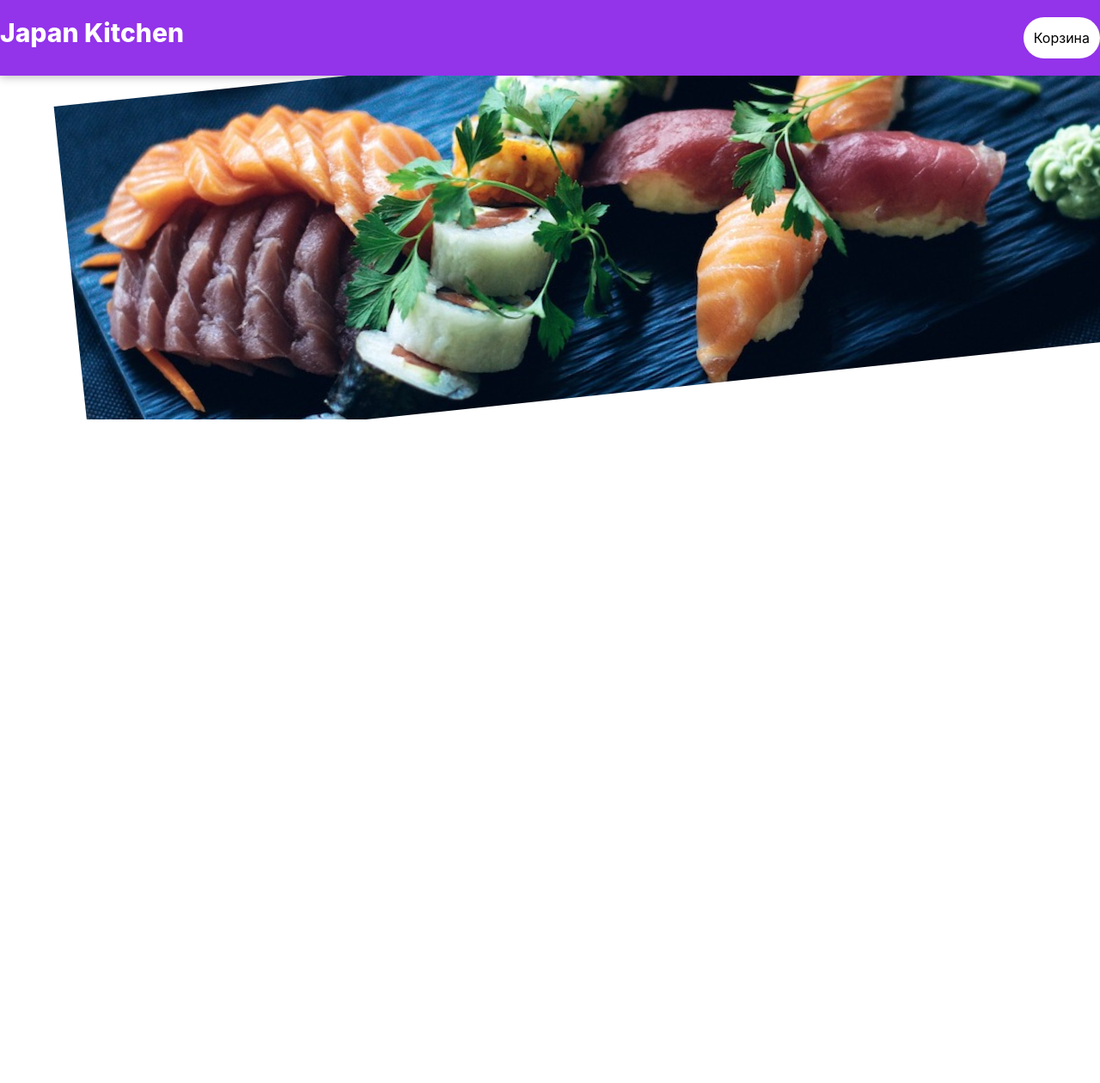
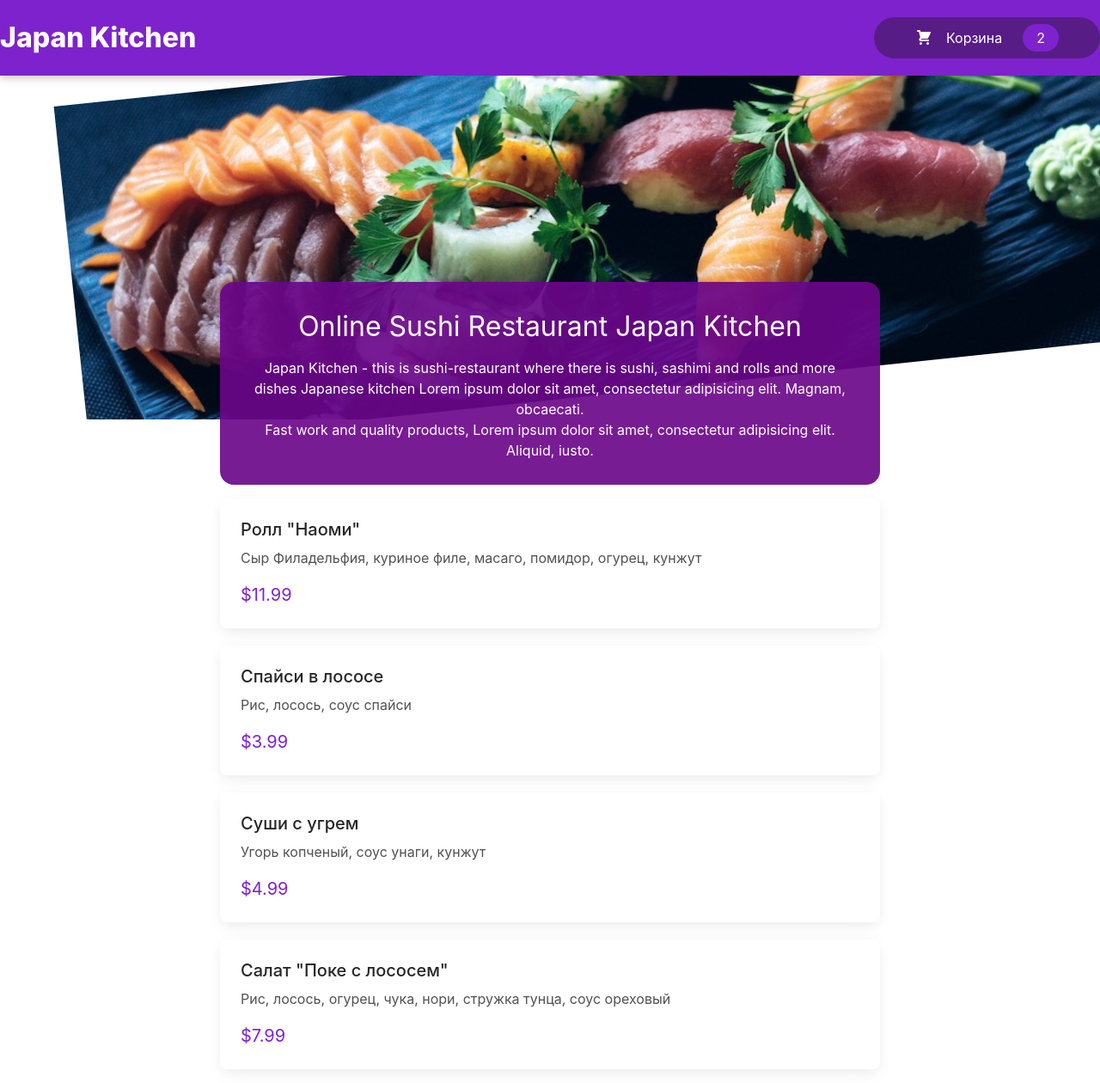
Before and after one commit to IvanWake/japan_kitchen, a React (Create React App) app: page / in a window 1280 px wide. Shown: the whole page at 86% size. Before the commit the page ends 800 px from the top, so only its background shows below. Built offline with nearby package versions, Linux system fonts and the light colour scheme; the HTML template or start-up script is replaced by a standard one.

Commit message:
Display Meals

```diff
--- a/src/App.js
+++ b/src/App.js
@@ -1,10 +1,12 @@
 import React, { Fragment } from 'react';
 import Header from "./components/Layout/Header";
+import Meals from "./components/Meals/Meals";
 
 const App = () => {
   return (
       <Fragment>
-        <Header />
+          <Header />
+          <Meals />
       </Fragment>
   );
 }
--- /dev/null
+++ b/src/components/Cart/CartIcon.js
@@ -0,0 +1,13 @@
+const CartIcon = () => {
+    return (
+        <svg
+            xmlns="http://www.w3.org/2000/svg"
+            viewBox="0 0 20 20"
+            fill="currentColor"
+        >
+            <path d="M3 1a1 1 0 000 2h1.22l.305 1.222a.997.997 0 00.01.042l1.358 5.43-.893.892C3.74 11.846 4.632 14 6.414 14H15a1 1 0 000-2H6.414l1-1H14a1 1 0 00.894-.553l3-6A1 1 0 0017 3H6.28l-.31-1.243A1 1 0 005 1H3zM16 16.5a1.5 1.5 0 11-3 0 1.5 1.5 0 013 0zM6.5 18a1.5 1.5 0 100-3 1.5 1.5 0 000 3z" />
+        </svg>
+    );
+}
+
+export default CartIcon;
--- a/src/components/Layout/Header.js
+++ b/src/components/Layout/Header.js
@@ -1,18 +1,17 @@
 import React, { Fragment } from 'react';
 import headerImg from '../../assets/img/sushi.jpg';
+import HeaderCartButton from "./HeaderCatdButton";
 
 const Header = (props) => {
     return (
         <Fragment>
-            <header className="flex justify-between py-5 bg-purple-600 shadow-3xl">
+            <header className="flex justify-between py-5 bg-purple-700 shadow-3xl">
                 <div className="container mx-auto">
                     <div className="flex justify-between">
                         <h1 className="text-center text-white text-3xl font-extrabold">Japan Kitchen</h1>
-                        <button className="text-black bg-white rounded-full p-3" type="button">Корзина</button>
+                        <HeaderCartButton />
                     </div>
-
                 </div>
-
             </header>
             <div className="flex justify-center overflow-hidden w-full h-[25rem] z-0">
                 <img className="-rotate-6 -translate-y-8 translate-x-20 object-cover w-[120%] h-full" src={headerImg} alt='суши шапка' />
--- /dev/null
+++ b/src/components/Layout/HeaderCatdButton.js
@@ -0,0 +1,15 @@
+import CartIcon from "../Cart/CartIcon";
+
+const HeaderCartButton = (props) => {
+    return (
+        <button className="text-white bg-purple-900 rounded-full py-2 px-12 flex justify-around items-center" type="button">
+            <span className="w-5 h-6 mr-4 mt-1">
+                <CartIcon />
+            </span>
+            <span>Корзина</span>
+            <span className="bg-purple-700 py-1 px-4 rounded-full ml-6">2</span>
+        </button>
+    );
+}
+
+export default HeaderCartButton;
--- /dev/null
+++ b/src/components/Meals/Meal.js
@@ -0,0 +1,26 @@
+
+const Meal = (props) => {
+
+    let formattedPrice = `$${props.price.toFixed(2)}`;
+
+    return (
+        <div
+            className="block rounded-lg bg-white p-6
+            shadow-[0_2px_15px_-3px_rgba(0,0,0,0.07),0_10px_20px_-2px_rgba(0,0,0,0.04)]
+            dark:bg-neutral-700"
+            key={props.key}>
+            <h5 className="mb-2 text-xl font-medium
+            leading-tight text-neutral-800
+            dark:text-neutral-50">
+                {props.name}
+            </h5>
+            <p className="mb-4 text-base
+            text-neutral-600
+            dark:text-neutral-200">
+                {props.desc}
+            </p>
+            <span className="text-purple-700 font-boldgt text-xl">{formattedPrice}</span>
+        </div>
+    );
+}
+export default Meal;
--- /dev/null
+++ b/src/components/Meals/MealList.js
@@ -0,0 +1,51 @@
+import Meal from "./Meal";
+
+const dummy_meals = [
+    {
+        id: "m1",
+        name: 'Ролл "Наоми"',
+        description:
+            "Сыр Филадельфия, куриное филе, масаго, помидор, огурец, кунжут",
+        price: 11.99,
+    },
+    {
+        id: "m2",
+        name: "Спайси в лососе",
+        description: "Рис, лосось, соус спайси",
+        price: 3.99,
+    },
+    {
+        id: "m3",
+        name: "Суши с угрем",
+        description: "Угорь копченый, соус унаги, кунжут",
+        price: 4.99,
+    },
+    {
+        id: "m4",
+        name: 'Салат "Поке с лососем"',
+        description:
+            "Рис, лосось, огурец, чука, нори, стружка тунца, соус ореховый",
+        price: 7.99,
+    },
+];
+
+const MealList = () => {
+
+    let meals = dummy_meals.map((meal) => (
+        <Meal
+            key={meal.key}
+            name={meal.name}
+            desc={meal.description}
+            price={meal.price}
+        />
+    ));
+
+    return (
+        <section className="max-w-3xl w-9/10 my-4 mx-auto">
+            <div className="space-y-5">
+                {meals}
+            </div>
+        </section>
+    );
+}
+export default MealList;
--- /dev/null
+++ b/src/components/Meals/Meals.js
@@ -0,0 +1,14 @@
+import React, { Fragment } from "react";
+
+import PromoText from "./PromoText";
+import MealList from "./MealList";
+
+const Meals = () => {
+    return (
+        <Fragment>
+            <PromoText />
+            <MealList />
+        </Fragment>
+    );
+}
+export default Meals;
--- /dev/null
+++ b/src/components/Meals/PromoText.js
@@ -0,0 +1,17 @@
+const PromoText = () => {
+    return (
+        <section className="text-center relative text-white max-w-3xl w-9/10 m-auto -mt-40 rounded-2xl p-7 bg-promo-color">
+            <h2 className="text-3xl mt-0 mb-3">Online Sushi Restaurant Japan Kitchen</h2>
+            <p>
+                Japan Kitchen - this is sushi-restaurant where there is sushi, sashimi and rolls and more dishes Japanese kitchen
+                Lorem ipsum dolor sit amet, consectetur adipisicing elit. Magnam, obcaecati.
+            </p>
+            <p>
+                Fast work and quality products, Lorem ipsum dolor sit amet,
+                consectetur adipisicing elit.
+                Aliquid, iusto.
+            </p>
+        </section>
+    );
+}
+export default PromoText;
--- a/tailwind.config.js
+++ b/tailwind.config.js
@@ -9,6 +9,18 @@ module.exports = {
       boxShadow: {
         '3xl': '0 2px 10px rgba(0, 0, 0, 0.25)',
       },
+      fontSize: {
+        sm: '0.8rem',
+        base: '1rem',
+        xl: '1.25rem',
+        '2xl': '1.563rem',
+        '3xl': '2rem',
+        '4xl': '2.441rem',
+        '5xl': '3.052rem',
+      },
+      colors: {
+        'promo-color': '#6b068ae8'
+      }
     },
   },
   plugins: [],
```
